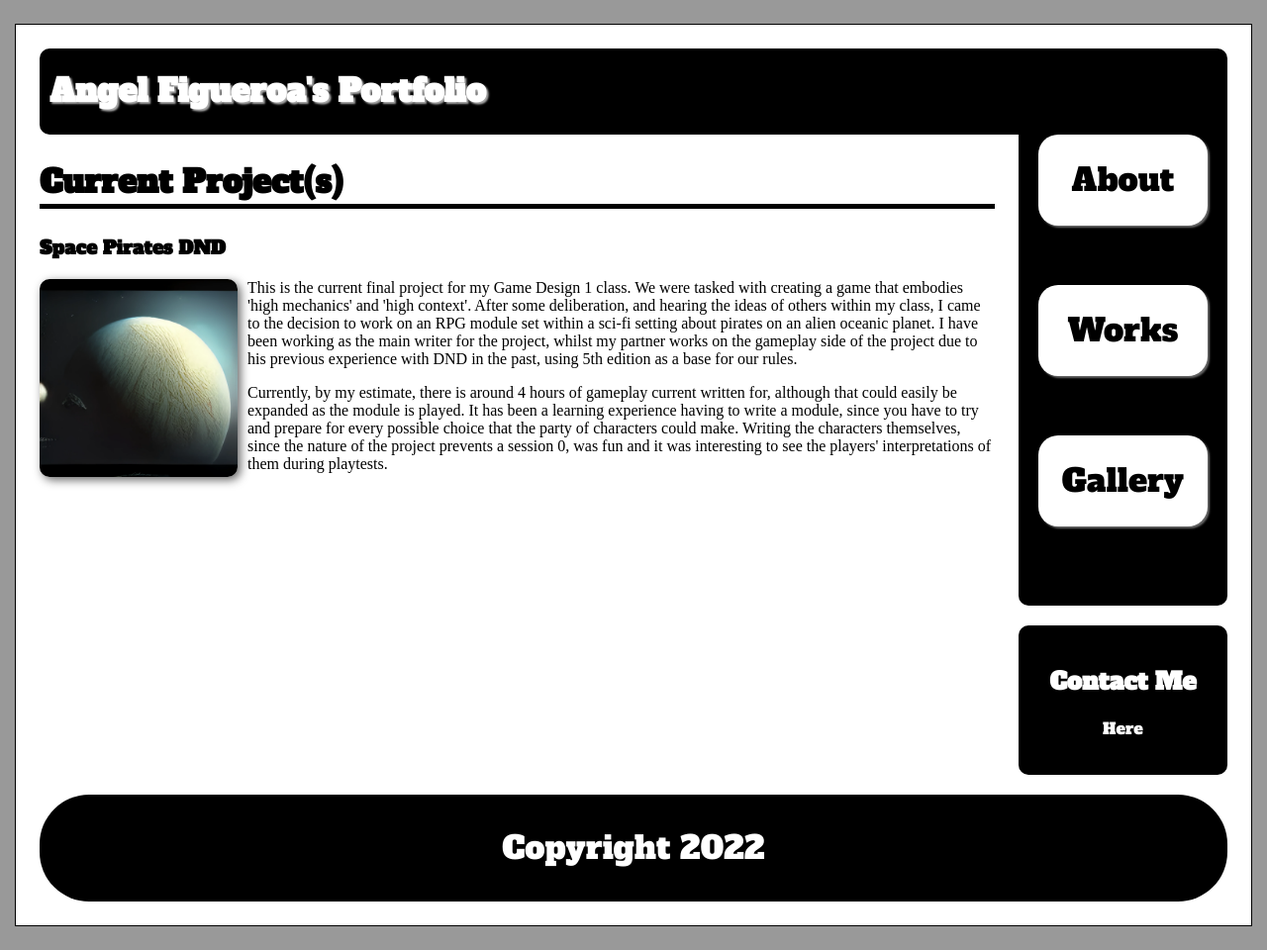
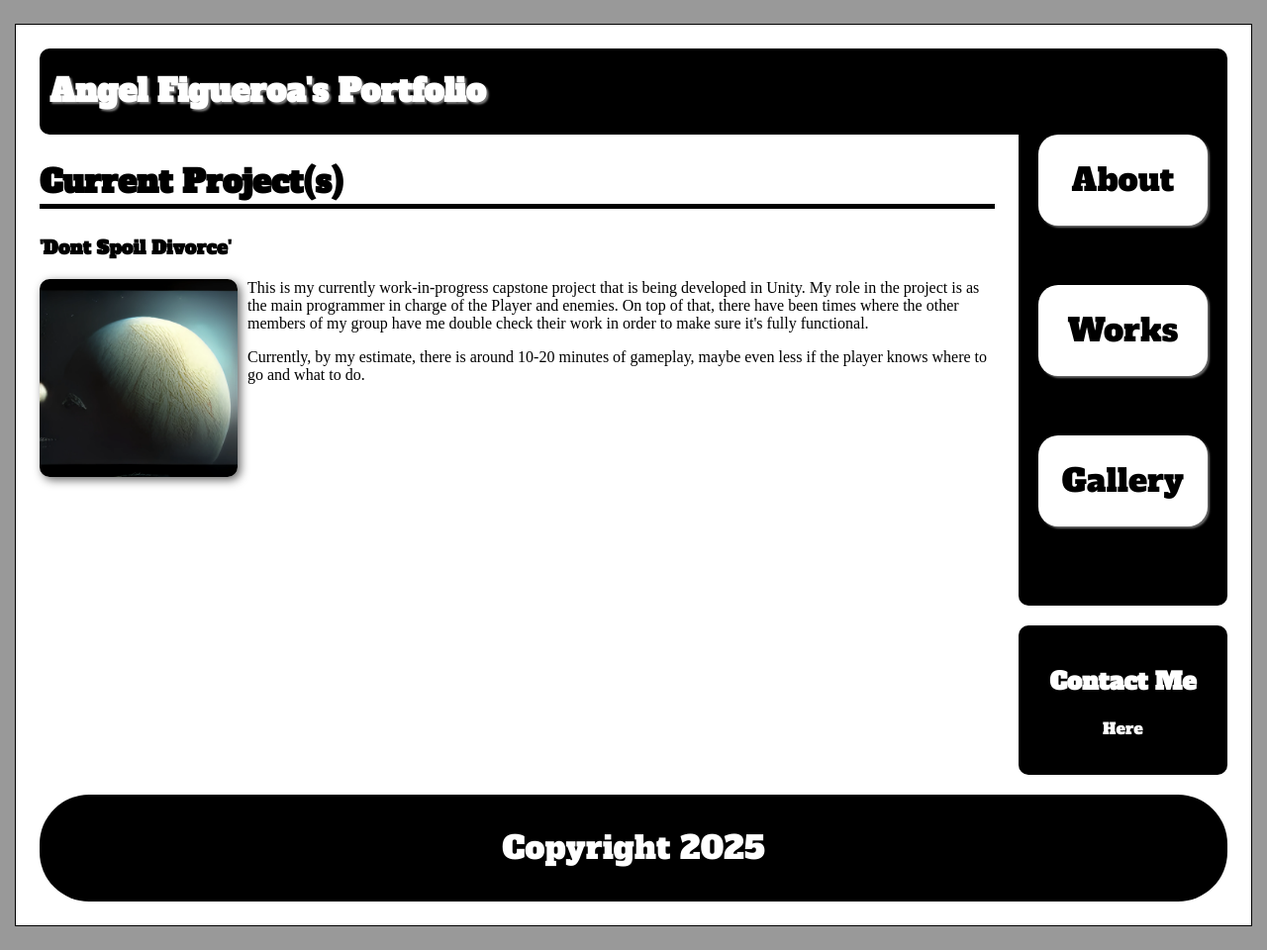
Before and after one commit to AngelAFigueroa0226/CTK301, a plain HTML site: page assignment8/WorksPage.html in a window 1280 px wide. Shown: the whole page at 99% size. Drawn offline with nearby package versions, Linux system fonts and the light colour scheme.

Commit message:
Add files via upload

```diff
--- a/assignment8/Blank1200px.css
+++ b/assignment8/Blank1200px.css
@@ -23,7 +23,7 @@ header{
   border-top-left-radius: 10px;
   border-bottom-left-radius: 10px;
   border-top-right-radius: 10px;
-  text-shadow: 2px 2px 2px #aaa;
+  text-shadow: 2px 2px 2px #777777;
 }
 
 main{
@@ -159,7 +159,7 @@ footer {
   justify-content: center;
 
   width: 80%;
-  height: 700px;
+  height: 500px;
   margin-right: 6px;
 
   background-color: #eee;
--- a/assignment8/WorksPage.html
+++ b/assignment8/WorksPage.html
@@ -18,10 +18,10 @@
 
 	<main>
 		<h2>Current Project(s)</h2>
-		<h3>Space Pirates DND</h3>
+		<h3>'Dont Spoil Divorce'</h3>
 		<img class="floatimage" src="SpacePirates.png" alt="Planet Picture">
-		<p>This is the current final project for my Game Design 1 class. We were tasked with creating a game that embodies 'high mechanics' and 'high context'. After some deliberation, and hearing the ideas of others within my class, I came to the decision to work on an RPG module set within a sci-fi setting about pirates on an alien oceanic planet. I have been working as the main writer for the project, whilst my partner works on the gameplay side of the project due to his previous experience with DND in the past, using 5th edition as a base for our rules.</p>
-		<p>Currently, by my estimate, there is around 4 hours of gameplay current written for, although that could easily be expanded as the module is played. It has been a learning experience having to write a module, since you have to try and prepare for every possible choice that the party of characters could make. Writing the characters themselves, since the nature of the project prevents a session 0, was fun and it was interesting to see the players' interpretations of them during playtests.</p>
+		<p>This is my currently work-in-progress capstone project that is being developed in Unity. My role in the project is as the main programmer in charge of the Player and enemies. On top of that, there have been times where the other members of my group have me double check their work in order to make sure it's fully functional.</p>
+		<p>Currently, by my estimate, there is around 10-20 minutes of gameplay, maybe even less if the player knows where to go and what to do.</p>
 	</main>
 
 	<nav>
@@ -39,7 +39,7 @@
 	</nav>
 
 	<footer>
-		<p>Copyright 2022</p>
+		<p>Copyright 2025</p>
 	</footer>
 	</div>
 </body>
```
Also changed, not shown: assignment8/AboutPage.html (+1 -1 lines), assignment8/GalleryPage.html (+1 -1 lines).
